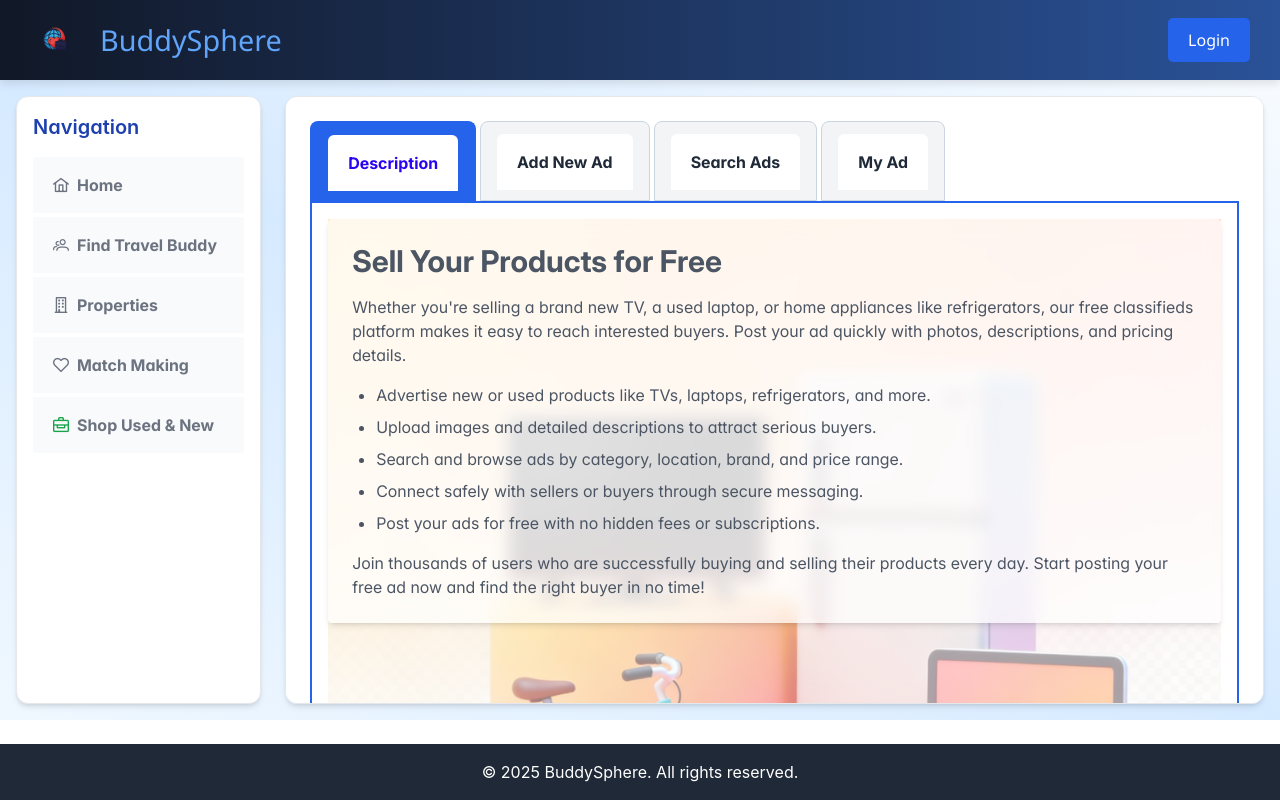
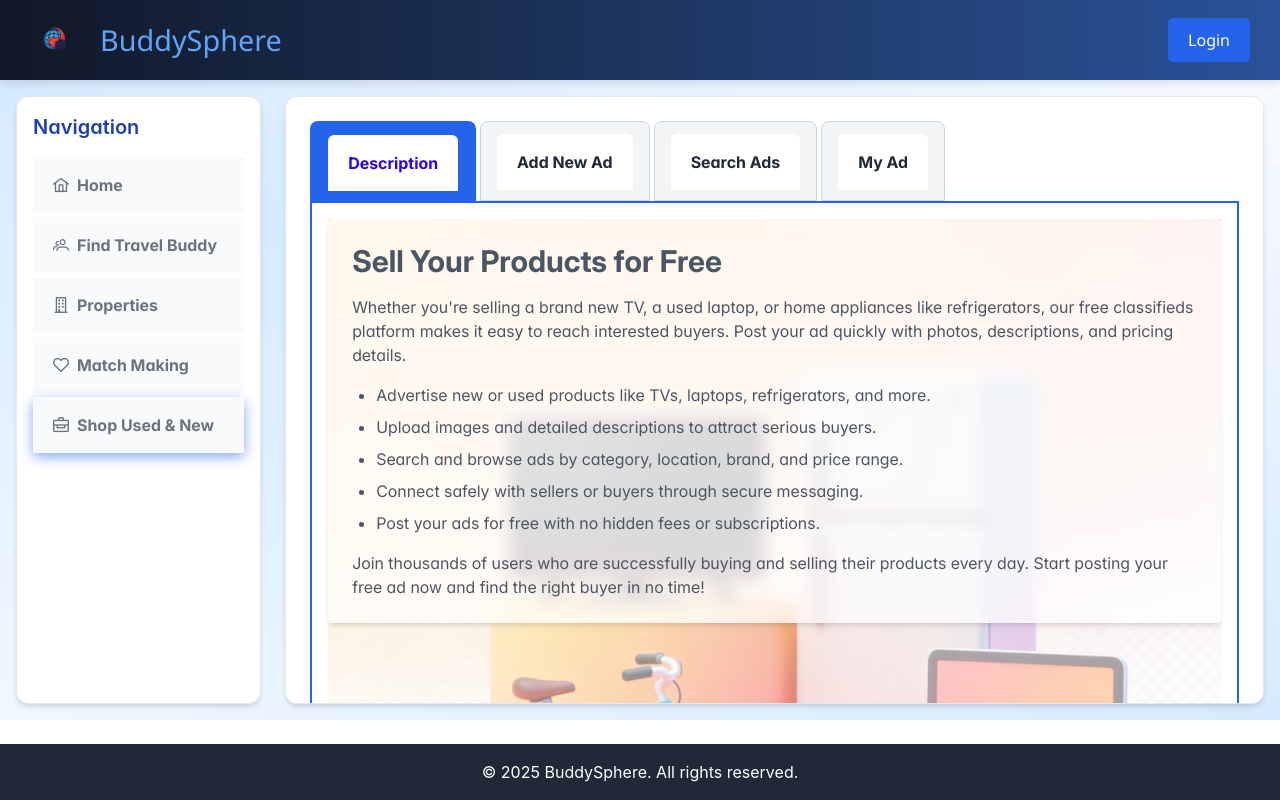
Before and after one commit to shivendradas/HerokuBuddySphereApp, a React (Create React App) app in the folder client/: page /browseads in a window 1280 px wide. Built offline with nearby package versions, Linux system fonts and the light colour scheme.

Commit message:
update menu for showing selected item

```diff
--- a/client/src/components/Body.jsx
+++ b/client/src/components/Body.jsx
@@ -19,44 +19,51 @@ const MainBody = () => {
     const navigate = useNavigate();
     const location = useLocation();
     const toastRef = useRef(null);
-
-    const getActiveClass = (path) =>
-        location.pathname === path
-            ? 'bg-blue-100 text-blue-700 font-semibold rounded-lg'
-            : '';
-
-    const menuItems = [
+    const menuItemsConfig = [
         {
             label: 'Home',
-            icon: location.pathname === '/' ? 'pi pi-home text-blue-700' : 'pi pi-home',
-            command: () => navigate('/'),
-            className: getActiveClass('/'),
+            icon: 'pi pi-home',
+            path: '/',
         },
         {
             label: 'Find Travel Buddy',
-            icon: location.pathname === '/travelbuddy' ? 'pi pi-users text-blue-700' : 'pi pi-users',
-            command: () => navigate('/travelbuddy'),
-            className: getActiveClass('/travelbuddy'),
+            icon: 'pi pi-users',
+            path: '/travelbuddy',
         },
         {
             label: 'Properties',
-            icon: location.pathname === '/properties' ? 'pi pi-building text-purple-600' : 'pi pi-building',
-            command: () => navigate('/properties'),
-            className: getActiveClass('/properties'),
+            icon: 'pi pi-building',
+            path: '/properties',
         },
         {
             label: 'Match Making',
-            icon: location.pathname === '/matchmaking' ? 'pi pi-heart-fill text-pink-500' : 'pi pi-heart',
-            command: () => navigate('/matchmaking'),
-            className: getActiveClass('/matchmaking'),
+            icon: 'pi pi-heart',
+            activeIcon: 'pi pi-heart-fill',
+            path: '/matchmaking',
         },
         {
             label: 'Shop Used & New',
-            icon: location.pathname === '/browseads' ? 'pi pi-briefcase text-green-600' : 'pi pi-briefcase',
-            command: () => navigate('/browseads'),
-            className: getActiveClass('/browseads'),
+            icon: 'pi pi-briefcase',
+            path: '/browseads',
         },
     ];
+
+    const menuItems = menuItemsConfig.map((item) => {
+        const isActive = location.pathname === item.path;
+        return {
+            label: item.label,
+            icon: `${(isActive && item.activeIcon) ? item.activeIcon : item.icon}`,
+            command: () => navigate(item.path),
+            className: `rounded-lg transition-all duration-300 ease-in-out ${
+                isActive
+                    ? 'bg-blue-600 text-white shadow-lg'
+                    : 'text-gray-700 hover:bg-blue-50 hover:text-blue-700'
+            }`,
+            style: isActive ? {
+                boxShadow: '0 4px 12px rgba(37, 99, 235, 0.3)',
+              } : {},
+        };
+    });
 
 
     return (
```
